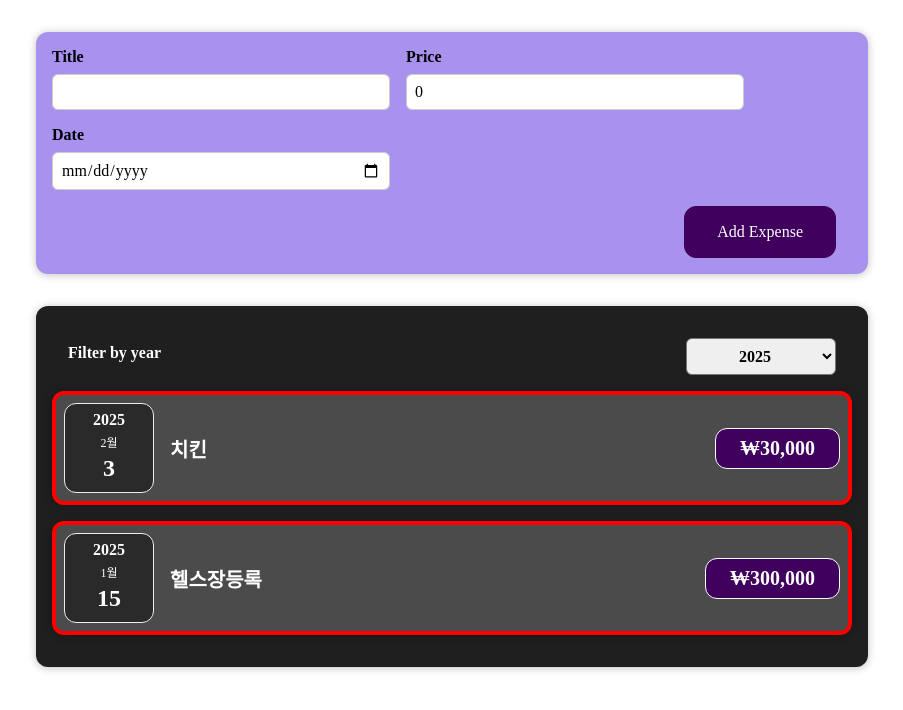
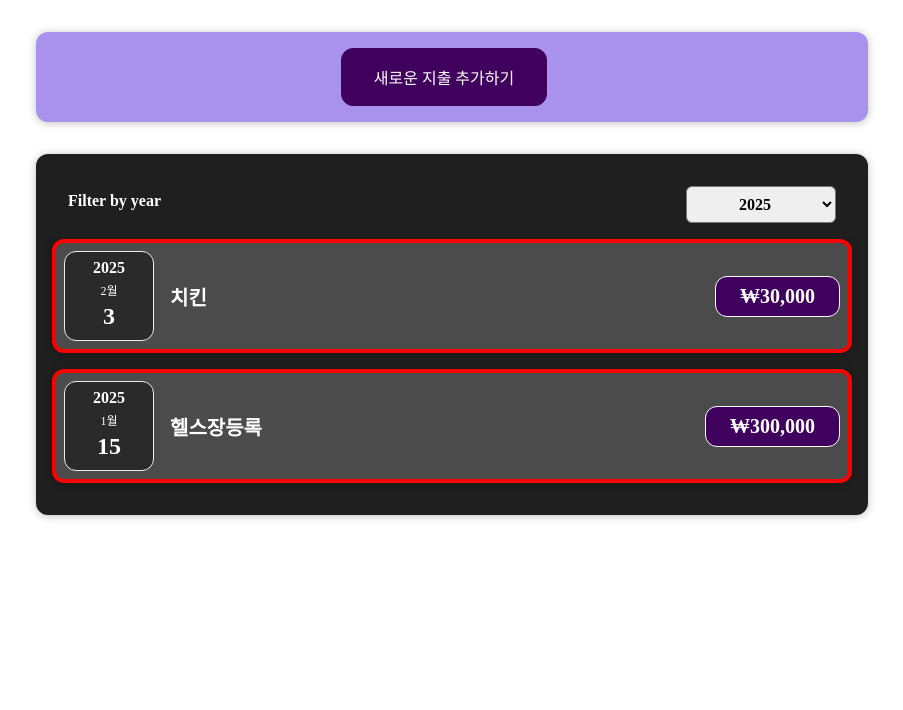
Before and after one commit to mjkim41/react101, a React (Vite) app: page / in a window 1280 px wide. Shown: the top 710 px of the page, without its empty margins (188-1091 px from the left). Built offline with nearby package versions, Linux system fonts and the light colour scheme.

Commit message:
# NewExpense.jsx : 새로운 지출 추가하는 버튼 만들기

```diff
--- a/src/components/new-expense/NewExpense.jsx
+++ b/src/components/new-expense/NewExpense.jsx
@@ -1,12 +1,19 @@
-import React from 'react';
+import React, { useState } from 'react';
 import './NewExpense.css';
 import ExpenseForm from './ExpenseForm';
 
-// drilling
 const NewExpense = ({ onSave }) => {
+
+
+    // 새로운 지출 버튼을 눌렀는지 여부를 상태관리
+    const [toggle, setToggle] = useState(false);
+
+    const buttonComponent = <button onClick={() => setToggle(true)}>새로운 지출 추가하기</button>;
+    const formComponent = <ExpenseForm onAdd={onSave} />;
+
     return (
-        <div className="new-expense">
-            <ExpenseForm onAdd ={ onSave }/>
+        <div className='new-expense'>
+            {toggle ? formComponent : buttonComponent}
         </div>
     );
 };
```
